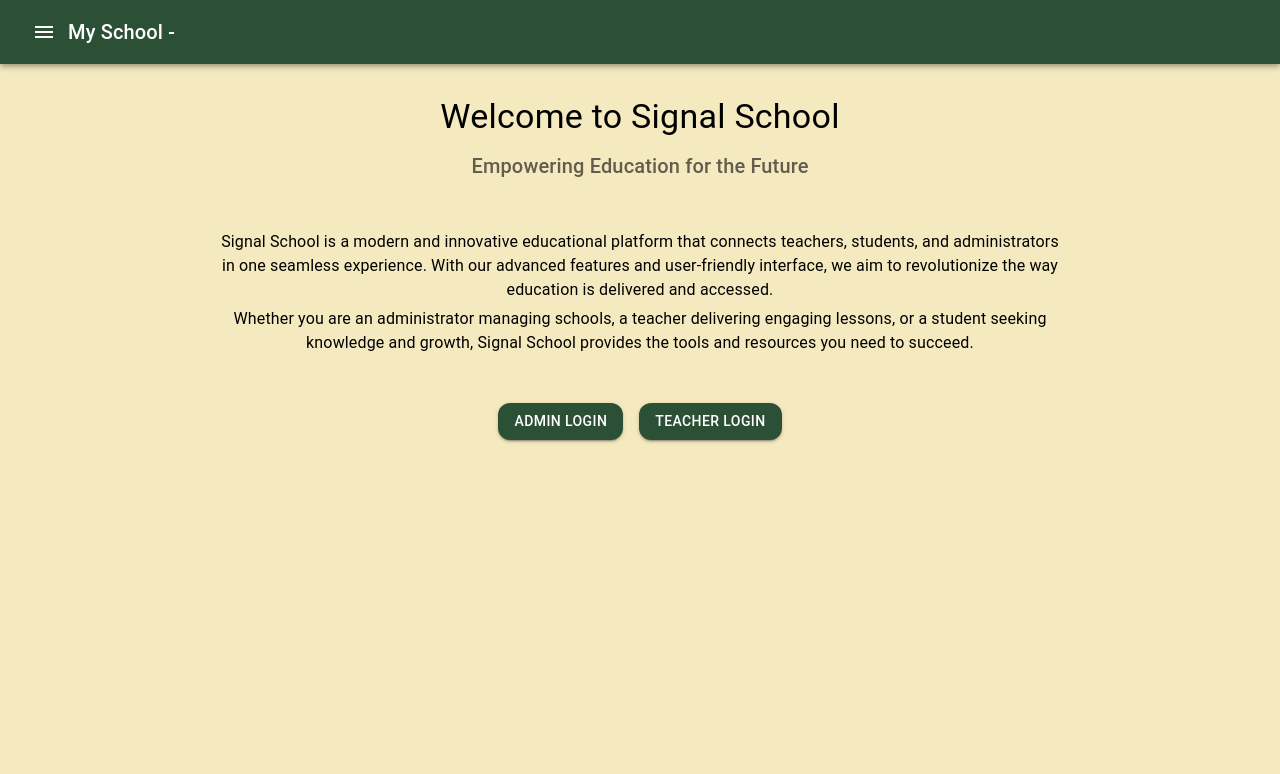
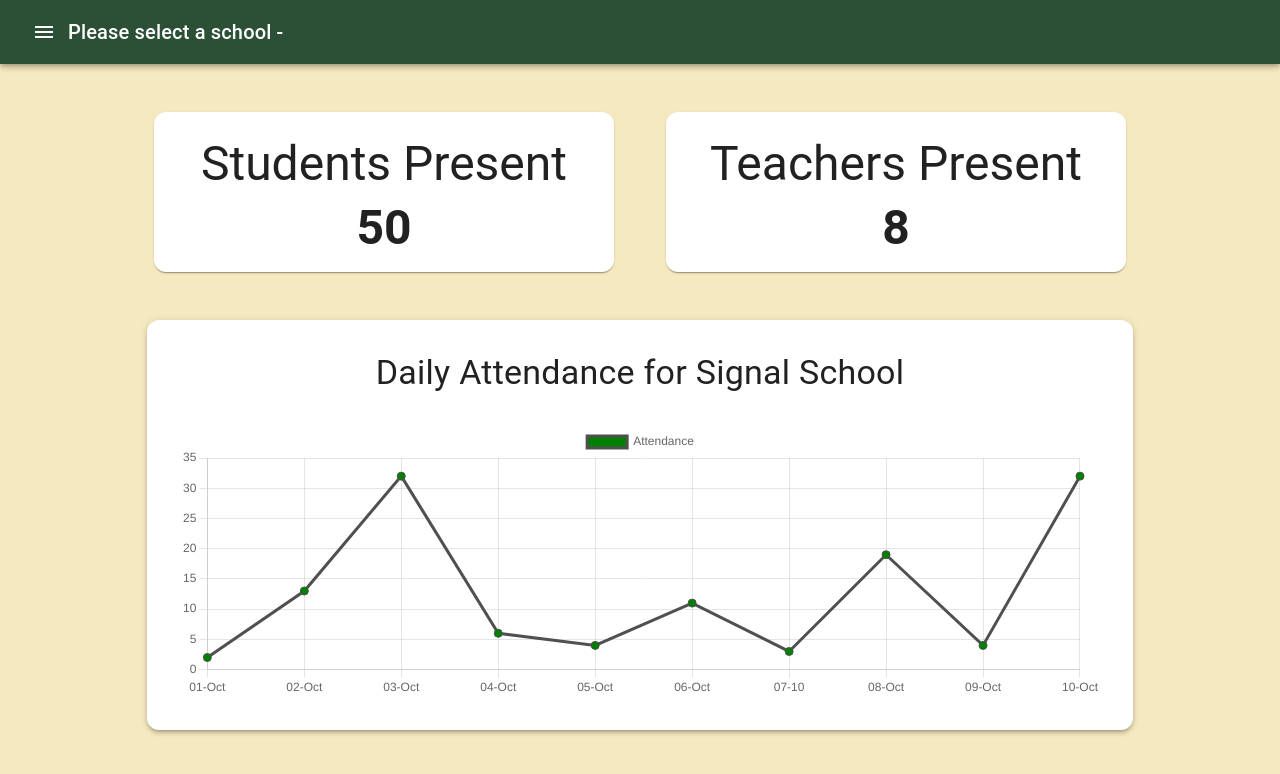
Before and after one commit to Signal-School/signal-school-frontend, a React (Create React App) app: page /admin/dashboard in a window 1280 px wide. Before the commit this address led to /. Shown: the top 774 px of the page. Built offline with nearby package versions, Linux system fonts and the light colour scheme; no server answers.

Commit message:
Added line chart to admin dashboard

```diff
--- a/package.json
+++ b/package.json
@@ -12,7 +12,9 @@
     "@testing-library/react": "^13.4.0",
     "@testing-library/user-event": "^14.4.3",
     "axios": "^1.4.0",
+    "chart.js": "^4.4.0",
     "react": "^18.2.0",
+    "react-chartjs-2": "^5.2.0",
     "react-dom": "^18.2.0",
     "react-router-dom": "^6.14.1",
     "react-scripts": "^5.0.1",
--- a/src/components/Shared/Navbar.js
+++ b/src/components/Shared/Navbar.js
@@ -18,7 +18,7 @@ const Navbar = (props) => {
 
   const checkUnauthLocation = (token) => {
     if (!token && location.pathname !== '/admin/login' && location.pathname !== '/teacher/login' && location.pathname !== '/') {
-      navigate('/');
+      // navigate('/');
     }
   }
 
@@ -217,7 +217,7 @@ const Navbar = (props) => {
 
 
   return (
-    <AppBar position="static" color="primary" sx={{ padding: 0 }}>
+    <AppBar position="fixed" color="primary" sx={{ padding: 0, top: 0, left: 0, right: 0, zIndex: (theme) => theme.zIndex.drawer + 1 }}>
       <Toolbar>
       <Drawer
           variant="temporary"
--- a/src/pages/AdminDashboard.js
+++ b/src/pages/AdminDashboard.js
@@ -1,106 +1,150 @@
-import React, { useState, useEffect } from 'react';
-import { Typography, Box, Grid, CircularProgress, Paper, Table, TableBody, TableCell, TableContainer, TableHead, TableRow } from '@mui/material';
+import { Box, Card, CardContent, Grid, Paper, Typography, useMediaQuery } from '@mui/material';
+import {
+  CategoryScale,
+  Chart as ChartJS,
+  Legend,
+  LineElement,
+  LinearScale,
+  PointElement,
+  Title,
+  Tooltip,
+} from 'chart.js';
+import React from 'react';
+import { Line } from 'react-chartjs-2';
 
 const AdminDashboard = () => {
-  const [teachers, setTeachers] = useState([]);
-  const [students, setStudents] = useState([]);
-  const [loading, setLoading] = useState(true);
 
-  // Sample data arrays (replace with your own dummy data)
-  const dummyTeachers = [
-    { id: 1, name: 'Teacher 1', email: 'teacher1@example.com' },
-    { id: 2, name: 'Teacher 2', email: 'teacher2@example.com' },
+  // const fetchSchoolData = async () => {
+  //   try {
+  //     await new Promise((resolve) => setTimeout(resolve, 1000));
+  //     setTeachers(dummyTeachers);
+  //     setStudents(dummyStudents);
+  //     setLoading(false);
+  //   } catch (error) {
+  //     console.log('Error fetching school data:', error);
+  //     setLoading(false);
+  //   }
+  // };
+
+  // useEffect(() => {
+  //   fetchSchoolData();
+  // }, []);
+
+  // if (loading) {
+  //   return (
+  //     <Box display="flex" justifyContent="center" alignItems="center" height="100vh">
+  //       <CircularProgress />
+  //     </Box>
+  //   );
+  // }
+
+  const activeSchool = 'Signal School'
+
+  const attendanceData = [
+    { date: '01-Oct', attendance: getRandomAttendance(0, 50) },
+    { date: '02-Oct', attendance: getRandomAttendance(0, 50) },
+    { date: '03-Oct', attendance: getRandomAttendance(0, 50) },
+    { date: '04-Oct', attendance: getRandomAttendance(0, 50) },
+    { date: '05-Oct', attendance: getRandomAttendance(0, 50) },
+    { date: '06-Oct', attendance: getRandomAttendance(0, 50) },
+    { date: '07-10', attendance: getRandomAttendance(0, 50) },
+    { date: '08-Oct', attendance: getRandomAttendance(0, 50) },
+    { date: '09-Oct', attendance: getRandomAttendance(0, 50) },
+    { date: '10-Oct', attendance: getRandomAttendance(0, 50) },
   ];
 
-  const dummyStudents = [
-    { id: 1, name: 'Ram', class: 'Class A' },
-    { id: 2, name: 'Shyam', class: 'Class B' },
-  ];
+  function getRandomAttendance(min, max) {
+    return Math.floor(Math.random() * (max - min + 1)) + min;
+  }
 
-  // Simulate API call with a delay
-  const fetchSchoolData = async () => {
-    try {
-      // Simulate API delay
-      await new Promise((resolve) => setTimeout(resolve, 1000));
+  ChartJS.register(
+    CategoryScale,
+    LinearScale,
+    PointElement,
+    LineElement,
+    Title,
+    Tooltip,
+    Legend
+  );
 
-      // Set dummy data
-      setTeachers(dummyTeachers);
-      setStudents(dummyStudents);
-      setLoading(false);
-    } catch (error) {
-      console.log('Error fetching school data:', error);
-      setLoading(false);
-    }
+  const chartData = {
+    labels: attendanceData.map((data) => data.date),
+    datasets: [
+      {
+        label: 'Attendance',
+        data: attendanceData.map((data) => data.attendance),
+        borderColor: 'rgba(80, 80, 80)',
+        backgroundColor: 'green',
+        pointRadius: 4,
+      },
+    ],
   };
 
-  useEffect(() => {
-    fetchSchoolData();
-  }, []);
+  const chartOptions = {
+    responsive: true,
+    plugins: {
+      legend: {
+        position: 'top',
+        height: 1,
+      },
+      // title: {
+      //   display: true,
+      //   text: 'Daily Attendance',
+      //   fontSize: 30,
+      // },
+    },
+  };
 
-  if (loading) {
-    return (
-      <Box display="flex" justifyContent="center" alignItems="center" height="100vh">
-        <CircularProgress />
-      </Box>
-    );
-  }
+  const isSmallScreen = useMediaQuery((theme) => theme.breakpoints.down('sm'));
+  const chartHeight = isSmallScreen ? '13rem' : '17rem';
+  const paperWidth = isSmallScreen ? '85%' : '90%';
+  const flexDirection = isSmallScreen ? 'column' : 'row';
+  const cardWidth = isSmallScreen ? '98%' : '45%';
+  const cardHeight = isSmallScreen ? '11rem' : '10rem';
+  const cardFont = isSmallScreen ? 'h4' : 'h3';
+  const cardMargin = isSmallScreen ? '1.5rem auto' : '0.5rem';
 
   return (
-    <Box p={4}>
-      <Typography variant="h4" component="h2" gutterBottom>
-        Admin Dashboard
-      </Typography>
-      <Typography variant="h5" component="h3" gutterBottom>
-        Teachers in Current School
-      </Typography>
-      {teachers.length === 0 ? (
-        <Typography variant="body1">No teachers found in the current school.</Typography>
-      ) : (
-        <TableContainer component={Paper}>
-          <Table aria-label="teachers table" style={{backgroundColor: '#2B5035'}}>
-            <TableHead>
-              <TableRow>
-                <TableCell style={{color:'white'}}>Name</TableCell>
-                <TableCell style={{color:'white'}}>Email</TableCell>
-              </TableRow>
-            </TableHead>
-            <TableBody>
-              {teachers.map((teacher) => (
-                <TableRow key={teacher.id}>
-                  <TableCell style={{color:'white'}}>{teacher.name}</TableCell>
-                  <TableCell style={{color:'white'}}>{teacher.email}</TableCell>
-                </TableRow>
-              ))}
-            </TableBody>
-          </Table>
-        </TableContainer>
-      )}
-      <Typography variant="h5" component="h3" gutterBottom mt={4}>
-        Students in Current School
-      </Typography>
-      {students.length === 0 ? (
-        <Typography variant="body1">No students found in the current school.</Typography>
-      ) : (
-        <TableContainer component={Paper}>
-          <Table aria-label="students table" style={{backgroundColor: '#2B5035', color: 'white'}}>
-            <TableHead>
-              <TableRow>
-                <TableCell style={{color:'white'}}>Name</TableCell>
-                <TableCell style={{color:'white'}}>Class</TableCell>
-              </TableRow>
-            </TableHead>
-            <TableBody>
-              {students.map((student) => (
-                <TableRow key={student.id}>
-                  <TableCell style={{color:'white'}}>{student.name}</TableCell>
-                  <TableCell style={{color:'white'}}>{student.class}</TableCell>
-                </TableRow>
-              ))}
-            </TableBody>
-          </Table>
-        </TableContainer>
-      )}
-    </Box>
+    <Grid container justifyContent="center" alignItems="center" style={{marginTop: '3rem'}}>
+      <Grid item style={{ width: '80vw'}}>
+        <Box mt={2} style={{ display: 'flex', justifyContent: 'space-between', alignItems: 'center', flexDirection: flexDirection, padding: '2rem 0' }}>
+          <Card style={{ width: cardWidth, 'height': cardHeight, margin: '1rem auto' }}>
+            <CardContent>
+              <Typography variant={cardFont} component="div" style={{ textAlign: 'center', margin: cardMargin }}>
+                Students Present
+              </Typography>
+              <Typography variant={cardFont} component="div" style={{ textAlign: 'center', fontWeight: '700' }}>
+                50
+              </Typography>
+            </CardContent>
+          </Card>
+          <Card style={{ width: cardWidth, height: cardHeight, margin: '1rem auto' }}>
+            <CardContent>
+              <Typography variant={cardFont} component="div" style={{ textAlign: 'center', margin: cardMargin }}>
+                Teachers Present
+              </Typography>
+              <Typography variant={cardFont} component="div" style={{ textAlign: 'center', fontWeight: '700' }}>
+                8
+              </Typography>
+            </CardContent>
+          </Card>
+        </Box>
+        <div style={{ display: 'flex', justifyContent: 'center', alignItems: 'center' }}>
+          <Paper elevation={3} style={{ padding: '2rem', textAlign: 'center', width: paperWidth }}>
+            <Typography variant={isSmallScreen ? 'h6' : 'h4'} component="h3" gutterBottom>
+              Daily Attendance for {activeSchool}
+            </Typography>
+            {attendanceData.length === 0 ? (
+              <Typography variant="body1">No attendance data available.</Typography>
+            ) : (
+              <div style={{ display: 'flex', justifyContent: 'center', alignItems: 'center', width: '100%', marginTop: '2rem' }}>
+                <Line data={chartData} options={chartOptions} style={{ maxHeight: chartHeight, width: '100%', maxWidth: '100%' }} />
+              </div>
+            )}
+          </Paper>
+        </div>
+      </Grid>
+    </Grid>
   );
 };
 
--- a/src/pages/Home.js
+++ b/src/pages/Home.js
@@ -7,7 +7,7 @@ const Home = () => {
   return (
     <Container maxWidth="md">
       <Box mt={4} mb={6} textAlign="center">
-        <Typography variant="h4" component="h1" gutterBottom>
+        <Typography variant="h4" component="h1" gutterBottom style={{marginTop: '5rem'}}>
           Welcome to Signal School
         </Typography>
         <Typography variant="h6" component="p" color="textSecondary">
```
Also changed, not shown: 1 other file (tests, documents, lock files or other folders).
